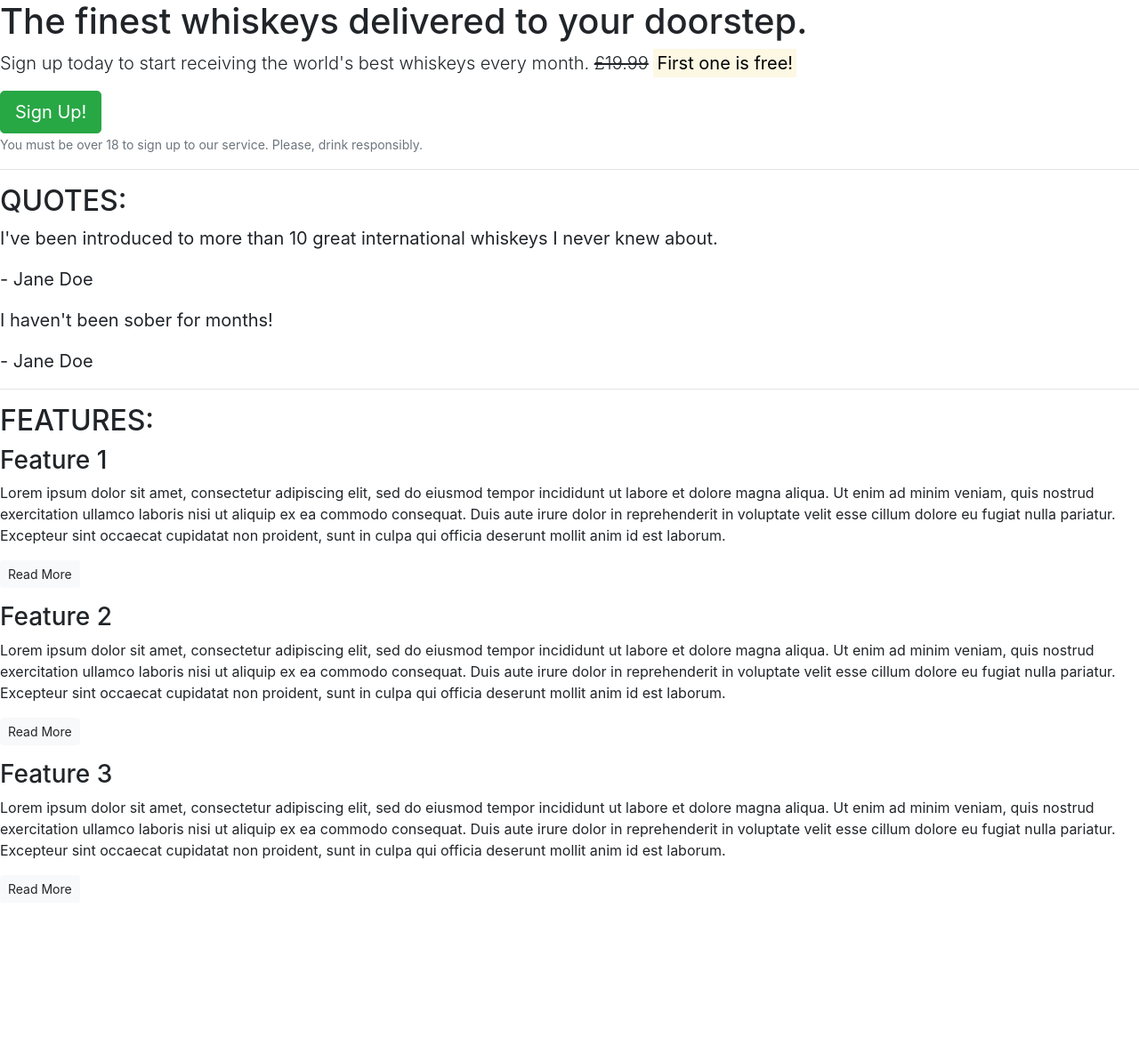
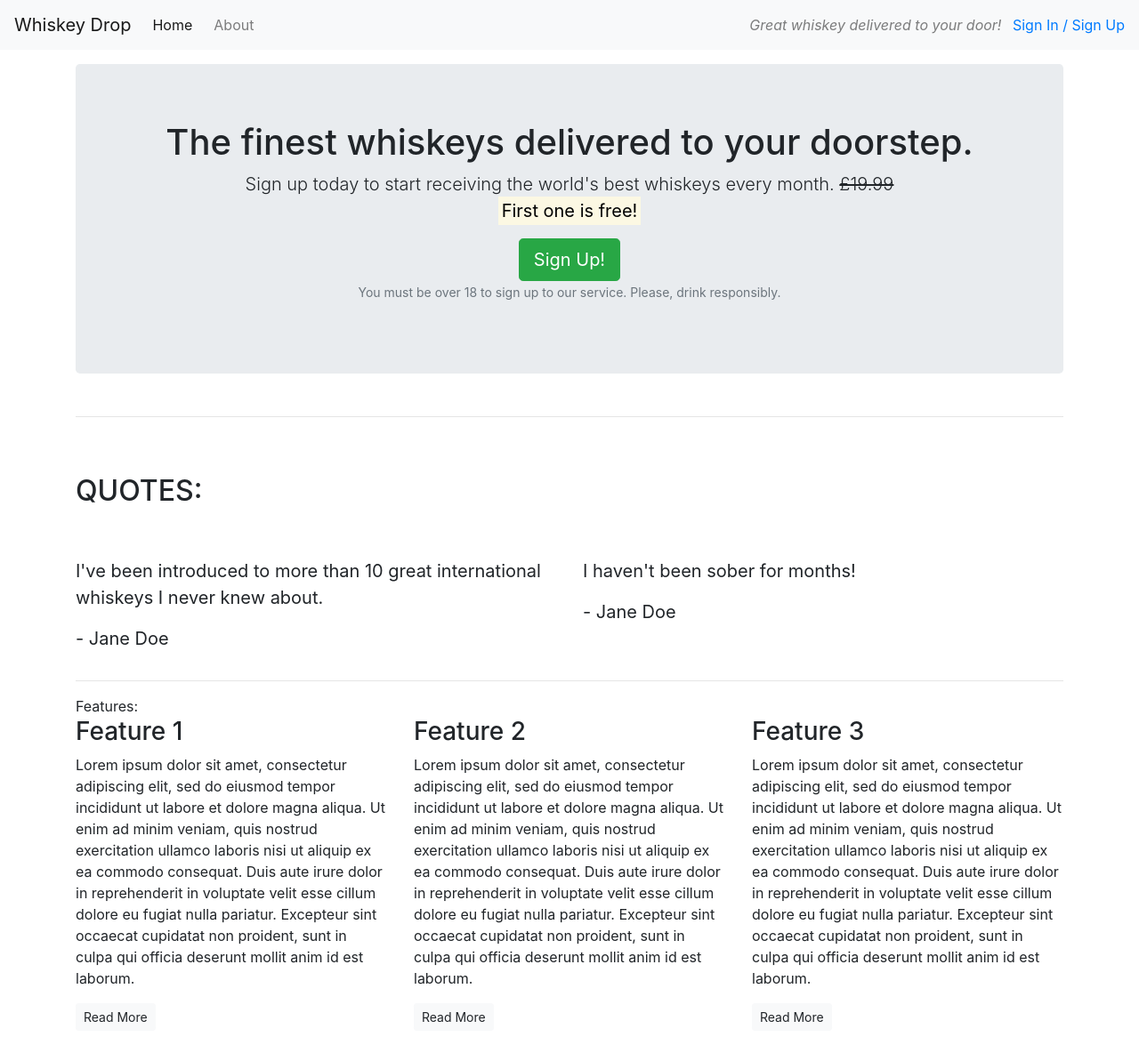
Before and after one commit to JamesCowans/bootstrap-test, a plain HTML site: page index.html in a window 1280 px wide. Shown: the whole page at 89% size. Before the commit the page ends 1031 px from the top, so only its background shows below. Drawn offline with nearby package versions, Linux system fonts and the light colour scheme.

Commit message:
Add navigation bar and grid layout

```diff
--- a/index.html
+++ b/index.html
@@ -13,14 +13,29 @@
     />
   </head>
   <body>
-    <article class="callout">
+    <nav class="navbar navbar-light bg-light navbar-expand-sm">
+        <a href="/" class="navbar-brand">Whiskey Drop</a>
+        <ul class="navbar-nav mr-auto">
+            <li class="active nav-item mr-2"><a class="nav-link" href="/">Home</a></li>
+            <li class="nav-item mr-2"><a class="nav-link" href="/about">About</a></li>
+            <li class="nav-item mr-2 d-block d-sm-none"><a class="nav-link" href="/login">Sign In / Sign Up</a></li>
+        </ul>
+        <div class="d-none d-md-block">
+            <p class="navbar-text my-auto mr-2"><i>Great whiskey delivered to your door!</i></p>
+            <a href="/login">Sign In / Sign Up</a>
+        </div>
+    </nav>
+    <article class="container mt-3">
       <!--Callout-->
-      <section class="callout">
+      <div class="row">
+        <div class="col-12">
+          <section class="callout jumbotron text-center">
             <h1>The finest whiskeys delivered to your doorstep.</h1>
             <p class="lead">
               Sign up today to start receiving the world's best whiskeys every
-          month. <s>£19.99</s> <strong><mark>First one is free!</mark></strong>
-        </p>
+              month. <s class="d-none d-sm-inline">£19.99</s>
+              <span class="d-inline d-sm-non"><br></span>
+              <strong><mark>First one is free!</mark></strong></p>
             <button class="btn btn-success btn-lg">Sign Up!</button>
             <p class="text-muted">
               <small
@@ -29,67 +44,91 @@
               >
             </p>
           </section>
+        </div>
+      </div>
       <!--/.callout-->
       <hr />
       <!--Quotes-->
       <section class="quotes">
+        <div class="row">
+          <div class="col-1 my-5">
             <h2 class="text-uppercase">Quotes:</h2>
+          </div>
+        </div>
+        <div class="row">
+          <div class="col-12 col-md-6">
             <blockquote class="blockquote">
               <p>
-            I've been introduced to more than 10 great international whiskeys I
-            never knew about.
+                I've been introduced to more than 10 great international
+                whiskeys I never knew about.
               </p>
               <p>- Jane Doe</p>
             </blockquote>
+          </div>
+          <div class="col-12 col-md-6">
             <blockquote class="blockquote">
               <p>I haven't been sober for months!</p>
               <p>- Jane Doe</p>
             </blockquote>
+          </div>
+        </div>
       </section>
       <!--/.quotes-->
       <hr />
 
       <!--Features-->
       <section class="features">
+        <div class="row">
+          <div class="col-12 my-5>
             <h2 class="text-uppercase">Features:</h2>
+          </div>
+        </div>
+        <div class="row">
+          <div class="col-12 col-md-6 col-lg-4">
             <div class="feature">
               <h3>Feature 1</h3>
               <p>
                 Lorem ipsum dolor sit amet, consectetur adipiscing elit, sed do
-            eiusmod tempor incididunt ut labore et dolore magna aliqua. Ut enim
-            ad minim veniam, quis nostrud exercitation ullamco laboris nisi ut
-            aliquip ex ea commodo consequat. Duis aute irure dolor in
-            reprehenderit in voluptate velit esse cillum dolore eu fugiat nulla
-            pariatur. Excepteur sint occaecat cupidatat non proident, sunt in
-            culpa qui officia deserunt mollit anim id est laborum.
+                eiusmod tempor incididunt ut labore et dolore magna aliqua. Ut
+                enim ad minim veniam, quis nostrud exercitation ullamco laboris
+                nisi ut aliquip ex ea commodo consequat. Duis aute irure dolor
+                in reprehenderit in voluptate velit esse cillum dolore eu fugiat
+                nulla pariatur. Excepteur sint occaecat cupidatat non proident,
+                sunt in culpa qui officia deserunt mollit anim id est laborum.
               </p>
               <p><a class="btn btn-sm btn-light" href="">Read More</a></p>
             </div>
+          </div>
+          <div class="col-12 col-md-6 col-lg-4">
             <div class="feature">
               <h3>Feature 2</h3>
               <p>
                 Lorem ipsum dolor sit amet, consectetur adipiscing elit, sed do
-            eiusmod tempor incididunt ut labore et dolore magna aliqua. Ut enim
-            ad minim veniam, quis nostrud exercitation ullamco laboris nisi ut
-            aliquip ex ea commodo consequat. Duis aute irure dolor in
-            reprehenderit in voluptate velit esse cillum dolore eu fugiat nulla
-            pariatur. Excepteur sint occaecat cupidatat non proident, sunt in
-            culpa qui officia deserunt mollit anim id est laborum.
+                eiusmod tempor incididunt ut labore et dolore magna aliqua. Ut
+                enim ad minim veniam, quis nostrud exercitation ullamco laboris
+                nisi ut aliquip ex ea commodo consequat. Duis aute irure dolor
+                in reprehenderit in voluptate velit esse cillum dolore eu fugiat
+                nulla pariatur. Excepteur sint occaecat cupidatat non proident,
+                sunt in culpa qui officia deserunt mollit anim id est laborum.
               </p>
               <p><a class="btn btn-sm btn-light" href="">Read More</a></p>
             </div>
+          </div>
+          <div class="col-12 d-md-none d-lg-block col-lg-4">
             <div class="feature">
               <h3>Feature 3</h3>
               <p>
                 Lorem ipsum dolor sit amet, consectetur adipiscing elit, sed do
-            eiusmod tempor incididunt ut labore et dolore magna aliqua. Ut enim
-            ad minim veniam, quis nostrud exercitation ullamco laboris nisi ut
-            aliquip ex ea commodo consequat. Duis aute irure dolor in
-            reprehenderit in voluptate velit esse cillum dolore eu fugiat nulla
-            pariatur. Excepteur sint occaecat cupidatat non proident, sunt in
-            culpa qui officia deserunt mollit anim id est laborum.
+                eiusmod tempor incididunt ut labore et dolore magna aliqua. Ut
+                enim ad minim veniam, quis nostrud exercitation ullamco laboris
+                nisi ut aliquip ex ea commodo consequat. Duis aute irure dolor
+                in reprehenderit in voluptate velit esse cillum dolore eu fugiat
+                nulla pariatur. Excepteur sint occaecat cupidatat non proident,
+                sunt in culpa qui officia deserunt mollit anim id est laborum.
               </p>
               <p><a class="btn btn-sm btn-light" href="">Read More</a></p>
+            </div>
+          </div>
         </div>
       </section>
       <section class="monthly-favourites">
```
Lines whose indentation alone changed are shown as unchanged.
